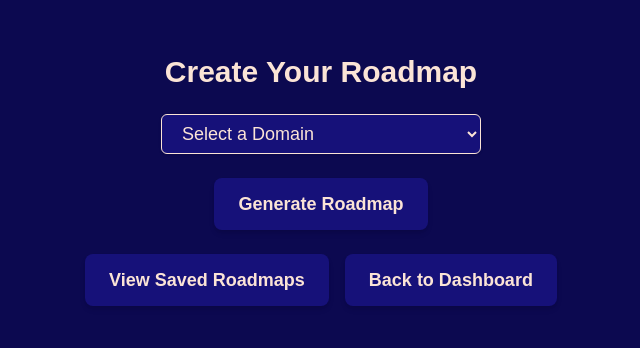
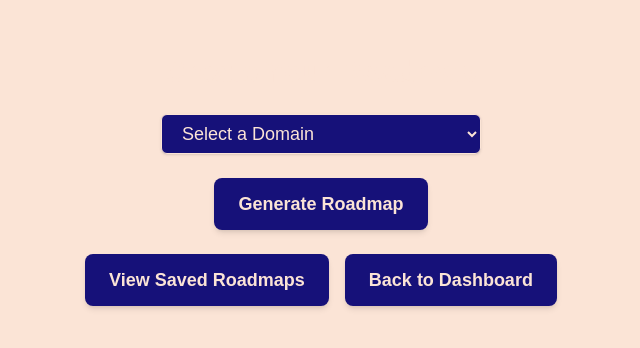
Before and after one commit to mohith-hub/Roadmap-generator, a Next.js app: page /roadmaps/create in a window 1280 px wide. Shown: the part 212-560 px from the top of the page, without its empty margins (319-959 px from the left). Built offline with nearby package versions, Linux system fonts and the light colour scheme.

Commit message:
chinnachange

```diff
--- a/src/app/roadmaps/create/page.js
+++ b/src/app/roadmaps/create/page.js
@@ -79,7 +79,7 @@
 
   return (
     <Suspense fallback={<div>Loading...</div>}>
-      <div className="flex flex-col items-center justify-center min-h-screen bg-[#0C0950] p-4">
+      <div className="flex flex-col items-center justify-center min-h-screen bg-[#FBE4D6] p-4">
         <h1 className="text-2xl md:text-3xl font-bold text-[#FBE4D6] mb-4 md:mb-6">Create Your Roadmap</h1>
         <select
           value={selectedDomain}
```
